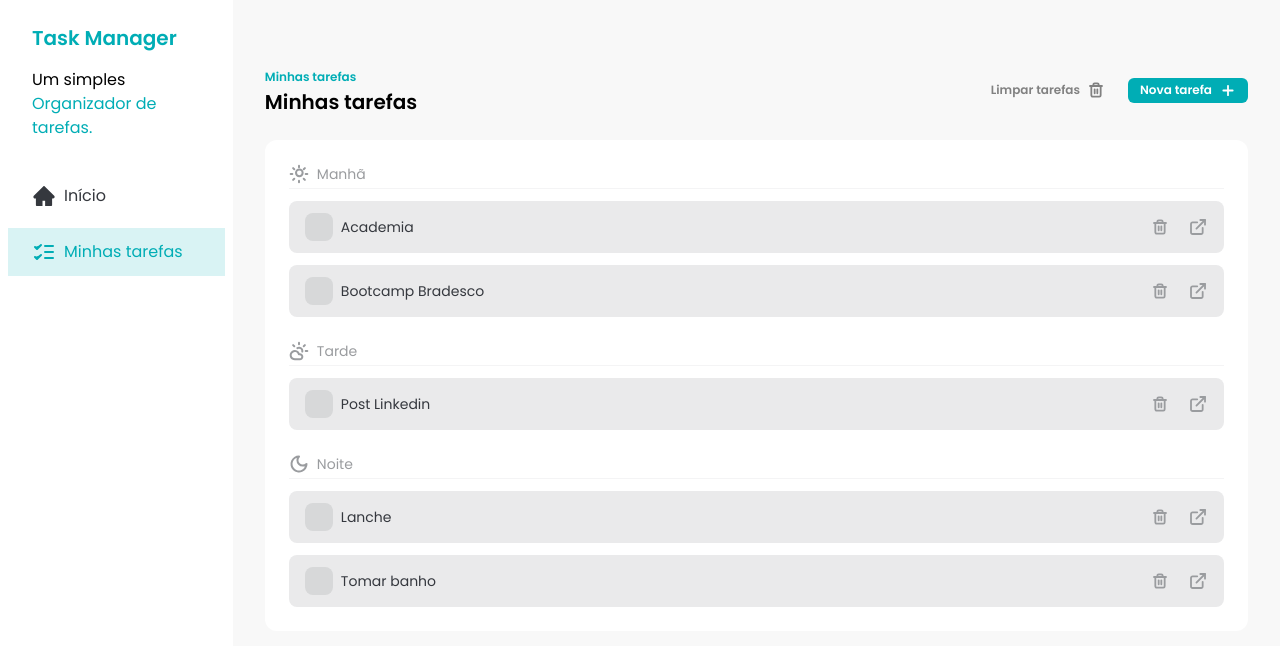
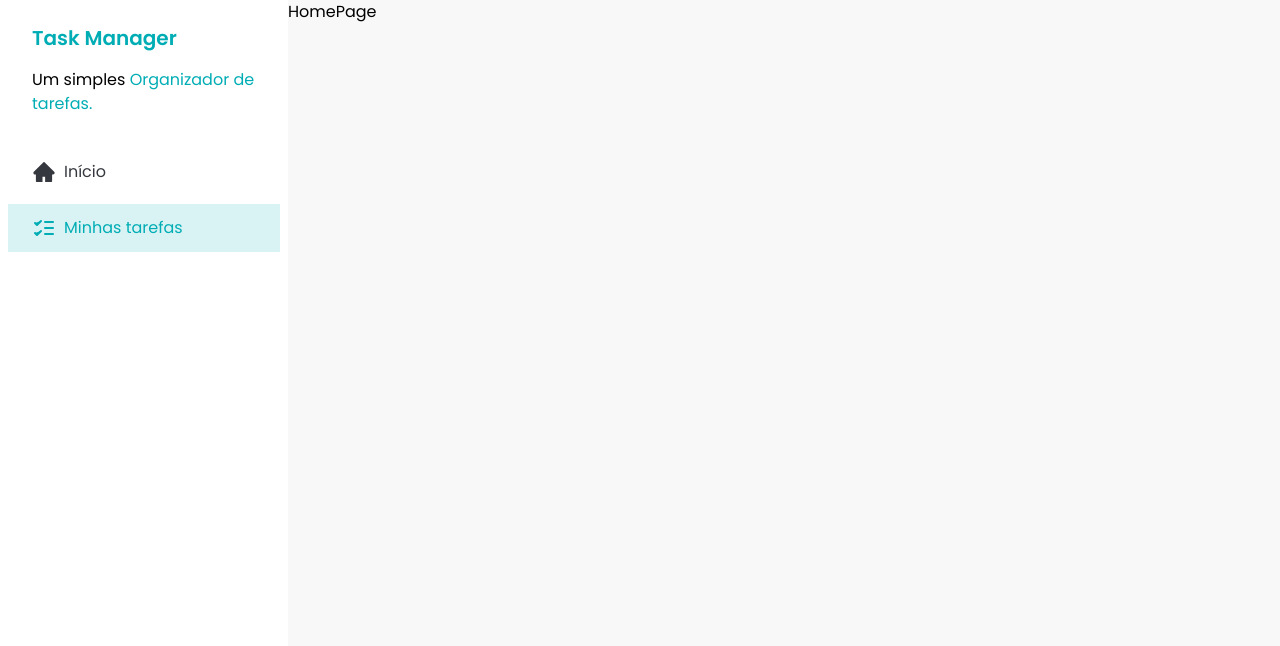
Before and after one commit to Grid2109/fsc-task-manager, a React (Vite) app: page / in a window 1280 px wide. Shown: the top 646 px of the page. Built offline with nearby package versions, Linux system fonts and the light colour scheme; data requests are answered from the project's data file.

Commit message:
feat: add home and tasks page

```diff
--- a/src/App.jsx
+++ /dev/null
@@ -1,11 +0,0 @@
-import { Sidebar } from './components/Sidebar'
-import { Tasks } from './components/Tasks'
-
-export function App() {
-  return (
-    <div className='flex'>
-      <Sidebar />
-      <Tasks />
-    </div>
-  )
-}
--- a/src/components/Sidebar.jsx
+++ b/src/components/Sidebar.jsx
@@ -3,7 +3,7 @@
 
 export const Sidebar = () => {
   return (
-    <div className='h-screen w-72 bg-white'>
+    <div className='h-screen w-72 min-w-72 bg-white'>
       <div className='space-y-4 px-8 py-6'>
         <h1 className='text-xl font-semibold text-brand-primary'>
           Task Manager
@@ -15,11 +15,11 @@
       </div>
 
       <div className='flex flex-col gap-2 p-2'>
-        <SidebarButton color='unselected'>
+        <SidebarButton href='/' color='unselected'>
           <HomeIcon />
           Início
         </SidebarButton>
-        <SidebarButton color='selected'>
+        <SidebarButton href='/tasks' color='selected'>
           <TaskIcon />
           Minhas tarefas
         </SidebarButton>
--- a/src/components/SidebarButton.jsx
+++ b/src/components/SidebarButton.jsx
@@ -1,7 +1,7 @@
 import PropTypes from 'prop-types'
 import { tv } from 'tailwind-variants'
 
-export const SidebarButton = ({ children, color }) => {
+export const SidebarButton = ({ children, color, href }) => {
   const sidebar = tv({
     base: 'roundend-lg flex items-center gap-2 px-6 py-3',
     variants: {
@@ -13,7 +13,7 @@
   })
 
   return (
-    <a href='#' className={sidebar({ color })}>
+    <a href={href} className={sidebar({ color })}>
       {children}
     </a>
   )
--- /dev/null
+++ b/src/pages/Home.jsx
@@ -0,0 +1,10 @@
+import { Sidebar } from '../components/Sidebar'
+
+export const HomePage = () => {
+  return (
+    <div className='flex'>
+      <Sidebar />
+      <h1>HomePage</h1>
+    </div>
+  )
+}
--- /dev/null
+++ b/src/pages/Tasks.jsx
@@ -0,0 +1,11 @@
+import { Sidebar } from '../components/Sidebar'
+import { Tasks } from '../components/Tasks'
+
+export function TasksPage() {
+  return (
+    <div className='flex'>
+      <Sidebar />
+      <Tasks />
+    </div>
+  )
+}
```
Also changed, not shown: src/main.jsx (+7 -2 lines).
